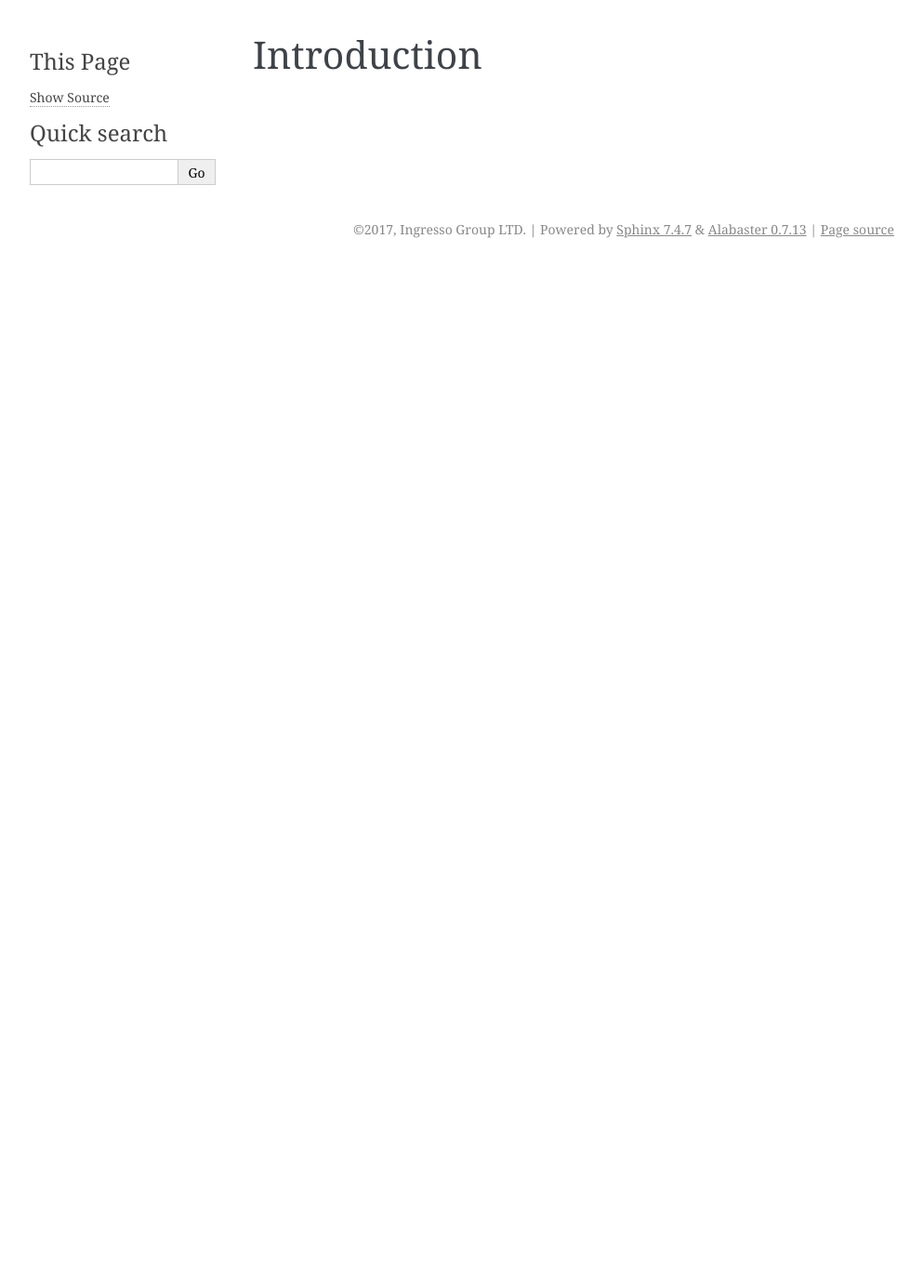
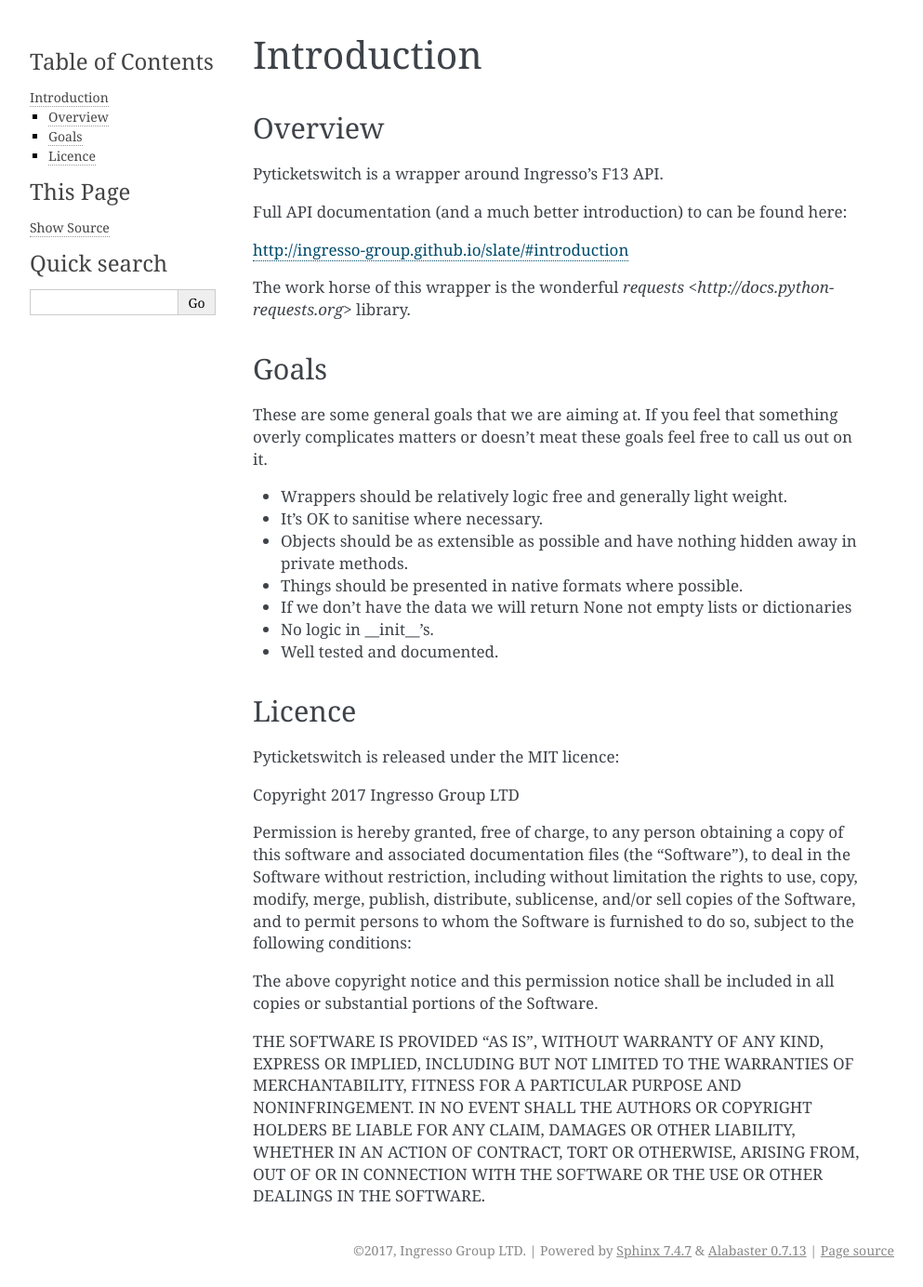
Before and after one commit to ingresso-group/pyticketswitch, a Sphinx documentation site: the page built from docs/users/intro.rst, in a window 1280 px wide. Shown: the whole page at 93% size, without its empty margins (148-1141 px from the left). Built offline with Sphinx 7.4.7, drawn with Linux system fonts in a browser that asks for light colours; before the commit the page ends 900 px from its top, so only the background shows below that.

Commit message:
add docs introduction

```diff
--- a/docs/users/intro.rst
+++ b/docs/users/intro.rst
@@ -2,3 +2,57 @@
 
 Introduction
 ------------
+
+Overview
+========
+
+Pyticketswitch is a wrapper around Ingresso's F13 API.
+
+Full API documentation (and a much better introduction) to can be found here:
+
+http://ingresso-group.github.io/slate/#introduction
+
+The work horse of this wrapper is the wonderful
+`requests <http://docs.python-requests.org>` library.
+
+
+Goals
+=====
+
+These are some general goals that we are aiming at. If you feel that something
+overly complicates matters or doesn't meat these goals feel free to call us out
+on it.
+
+* Wrappers should be relatively logic free and generally light weight.
+* It's OK to sanitise where necessary.
+* Objects should be as extensible as possible and have nothing hidden away
+  in private methods.
+* Things should be presented in native formats where possible.
+* If we don't have the data we will return None not empty lists or dictionaries
+* No logic in __init__'s.
+* Well tested and documented.
+
+Licence
+=======
+
+Pyticketswitch is released under the MIT licence:
+
+Copyright 2017 Ingresso Group LTD
+
+Permission is hereby granted, free of charge, to any person obtaining a copy of
+this software and associated documentation files (the "Software"), to deal in
+the Software without restriction, including without limitation the rights to
+use, copy, modify, merge, publish, distribute, sublicense, and/or sell copies
+of the Software, and to permit persons to whom the Software is furnished to do
+so, subject to the following conditions:
+
+The above copyright notice and this permission notice shall be included in all
+copies or substantial portions of the Software.
+
+THE SOFTWARE IS PROVIDED "AS IS", WITHOUT WARRANTY OF ANY KIND, EXPRESS OR
+IMPLIED, INCLUDING BUT NOT LIMITED TO THE WARRANTIES OF MERCHANTABILITY,
+FITNESS FOR A PARTICULAR PURPOSE AND NONINFRINGEMENT. IN NO EVENT SHALL THE
+AUTHORS OR COPYRIGHT HOLDERS BE LIABLE FOR ANY CLAIM, DAMAGES OR OTHER
+LIABILITY, WHETHER IN AN ACTION OF CONTRACT, TORT OR OTHERWISE, ARISING FROM,
+OUT OF OR IN CONNECTION WITH THE SOFTWARE OR THE USE OR OTHER DEALINGS IN THE
+SOFTWARE.
```
